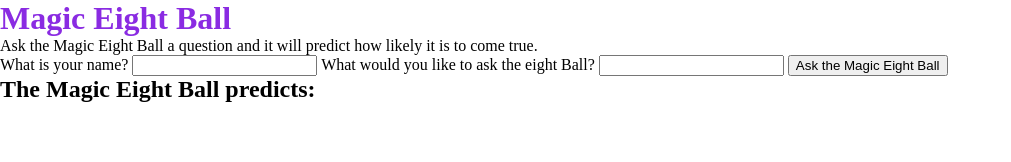
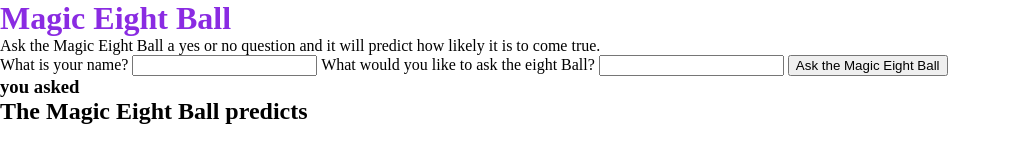
Before and after one commit to GeorginaCarlisle/mini-project-eightBall, a plain HTML site: page index.html in a window 1280 px wide. Shown: the whole page, without its empty margins (0-1011 px from the left). Drawn offline with Linux system fonts and the light colour scheme.

Commit message:
Edit content - index.html

```diff
--- a/index.html
+++ b/index.html
@@ -11,7 +11,7 @@
 </head>
 <body>
     <h1>Magic Eight Ball</h1>
-    <p>Ask the Magic Eight Ball a question and it will predict how likely it is to come true.</p>
+    <p>Ask the Magic Eight Ball a yes or no question and it will predict how likely it is to come true.</p>
 
     <!-- Form to collect user's name (not required) and user's question (required)-->
     <form>
@@ -40,7 +40,9 @@
     </form>
 
     <div id="prediction-container">
-        <h2>The Magic Eight Ball predicts:</h2>
+        <h3><span id="insert-name"></span>you asked</h3>
+        <p id="insert-question"></p>
+        <h2>The Magic Eight Ball predicts</h2>
         <p id="prediction"></p>
     </div>
     <!-- Link to the JavaScript script-->
```
